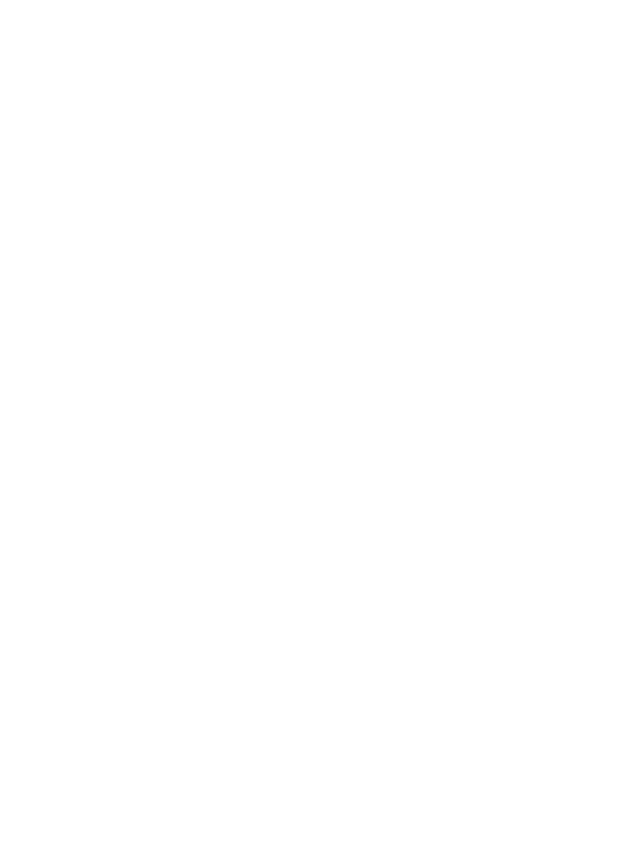
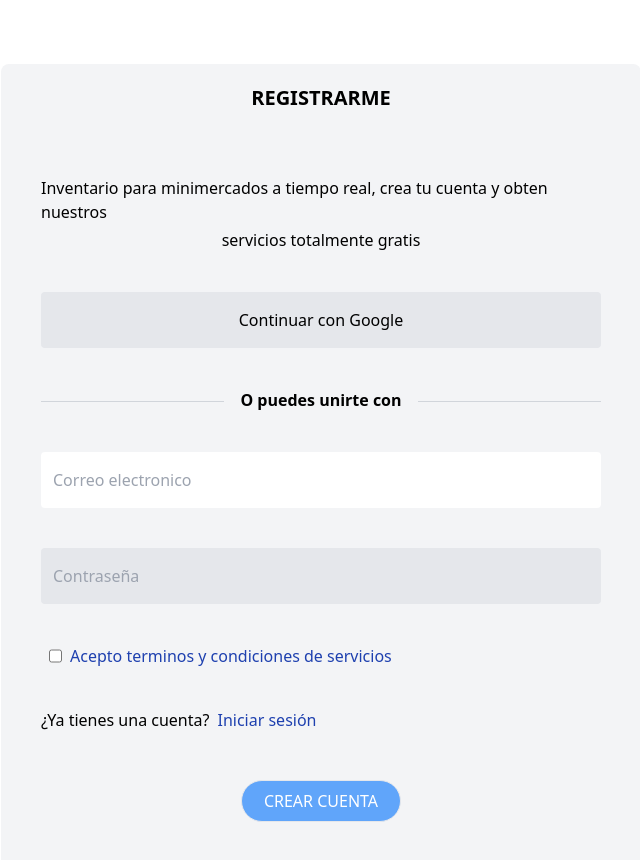
Before and after one commit to javierhol/FrontendStored, a React (Create React App) app: page /signup in a window 1280 px wide. Before the commit this address had no page. Shown: the top 860 px of the page, without its empty margins (39-679 px from the left). Before the commit the page ends 800 px from the top, so only its background shows below. Built offline with nearby package versions, Linux system fonts and the light colour scheme.

Commit message:
STOR-5 <Implementacion signup>

```diff
--- /dev/null
+++ b/src/components/Signup.jsx
@@ -0,0 +1,88 @@
+import { Formik, Form, Field, ErrorMessage } from "formik";
+import { FontAwesomeIcon } from "@fortawesome/react-fontawesome";
+import { faGoogle } from "@fortawesome/free-solid-svg-icons";
+import * as Yup from "yup";
+import { Link} from "react-router-dom"
+
+export const Signup = () => {
+
+    let errores={}
+
+    return(
+
+        <>
+
+        <div className="form-signup w-2/4">
+            <div className="container-signup bg-gray-100 w-full mx-10 my-10 pb-1 rounded-lg">
+            <h1 className='text-xl font-semibold my-16 pt-5 text-center'>REGISTRARME</h1>
+            <div className="description">
+            <p className="mx-10 my-1">Inventario para minimercados a tiempo real, crea tu cuenta y obten nuestros</p>
+            <p className="text-center">servicios totalmente gratis</p>
+            </div>
+            <div className="container-google bg-gray-200 text-center m-10 px-3 py-4 boder borde-solid rounded">Continuar con Google</div>
+            <div className="flex items-center m-10 before:flex-1 before:border-t before:border-gray-300 before:mt-0.5 after:flex-1 after:border-t after:border-gray-300 after:mt-0.5">
+                <p className="text-center font-semibold mx-4 mb-0">O puedes unirte con</p>
+            </div>
+            <Formik
+
+            initialValues={{ email: "", password: "",toggle: false,
+            checked: [], }}
+
+            validationSchema={
+            Yup.object({
+                email: Yup.string().email("El email no es valido").required("El campo no puede estar vacio"),
+                password: Yup.string().required("La contraseña no es valida")
+            })
+        }
+            onSubmit={(values)=>{
+            alert("Hola")
+        }}
+        >
+
+                <Form>
+                    <div className="container-email m-10 ">
+                        <div className="signup-email w-full">
+                            <Field  type="email" className="bg-white px-3 py-4 boder border-solid rounded w-full" name="email" placeholder="Correo electronico"/>
+                        </div>
+                    </div>
+                    <div className="error">
+                        <ErrorMessage component="p" className='text-red-600 m-10' name='email' />
+                    </div>
+                    <div className="container-password m-10">
+                        <div className="signup-password w-full">
+                            <Field type="password" className="bg-gray-200 px-3 py-4 boder border-solid rounded w-full" name="password" placeholder="Contraseña"/>
+                        </div>
+                    </div>
+                    <div className="error">
+                        <ErrorMessage component="p" className='text-red-600 m-10' name='password'/>
+                    </div>
+
+                <div className="permissions-signup m-10 flex">
+                <Field type="checkbox" className="mx-2" name="toggle" />
+                <Link to="/privacy">
+                    <p className="text-blue-800">
+                        Acepto terminos y condiciones de servicios
+                    </p>
+                </Link>
+                </div>
+                <div className="flex mx-10">
+                    <p className="mr-2">¿Ya tienes una cuenta?</p>
+                    <Link to="/auth">
+                        <p className="text-blue-800">Iniciar sesión</p>
+                    </Link>
+                </div>
+                <div className="button-signup mx-60 my-12 py-2 bg-blue-400 w-1/4 text-center text-white border border-solid rounded-full">
+                    <button type="submit">
+                        CREAR CUENTA
+                    </button>
+                </div>
+                </Form>
+            </Formik>
+            </div>
+        </div>
+        </>
+
+
+    )
+
+}
--- a/src/router/Router.jsx
+++ b/src/router/Router.jsx
@@ -1,5 +1,6 @@
 import {Route,Routes} from "react-router-dom"
 import { AuthUser } from "../components/AuthUser";
+import { Signup } from "../components/Signup";
 
 export const Router = () => {
   return (
@@ -7,6 +8,7 @@
     <Routes>
 
     <Route path='/auth' element={<AuthUser/>}/>
+    <Route path='/signup' element={<Signup/>}/>
 
     </Routes>
     </>
```
